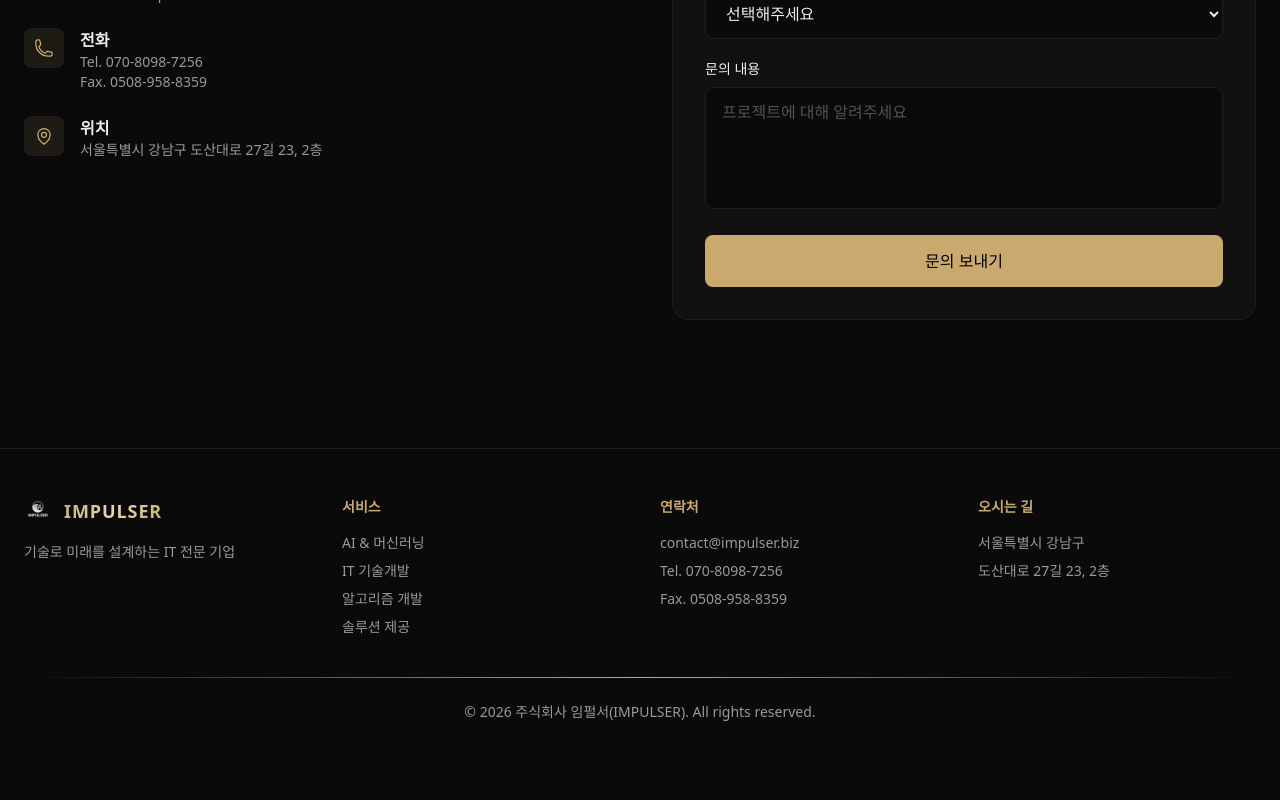
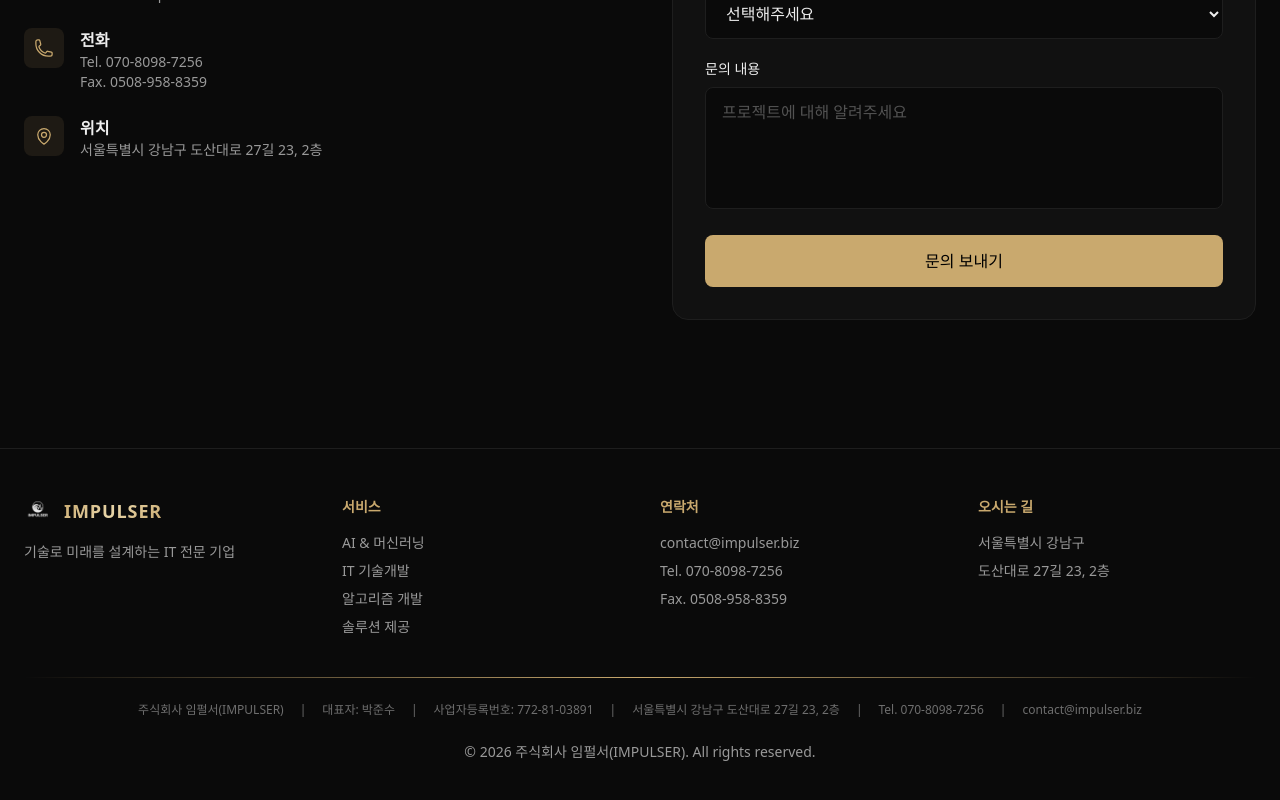
Before and after one commit to kmsjun07/impulser-website, a Next.js app: page / in a window 1280 px wide. Shown: the part 4032-4832 px from the top of the page. Before the commit the page ends 4802 px from the top, so only its background shows below. Built offline with nearby package versions, Linux system fonts and the light colour scheme.

Commit message:
Add business registration info to footer

```diff
--- a/src/components/Footer.tsx
+++ b/src/components/Footer.tsx
@@ -48,6 +48,22 @@
         </div>
 
         <div className="gold-line mt-10 mb-6" />
+
+        {/* Business Info */}
+        <div className="mb-6 flex flex-wrap justify-center gap-x-4 gap-y-1 text-xs text-muted/70">
+          <span>주식회사 임펄서(IMPULSER)</span>
+          <span className="hidden sm:inline">|</span>
+          <span>대표자: 박준수</span>
+          <span className="hidden sm:inline">|</span>
+          <span>사업자등록번호: 772-81-03891</span>
+          <span className="hidden sm:inline">|</span>
+          <span>서울특별시 강남구 도산대로 27길 23, 2층</span>
+          <span className="hidden sm:inline">|</span>
+          <span>Tel. 070-8098-7256</span>
+          <span className="hidden sm:inline">|</span>
+          <span>contact@impulser.biz</span>
+        </div>
+
         <div className="text-center text-sm text-muted">
           &copy; {new Date().getFullYear()} 주식회사 임펄서(IMPULSER). All rights reserved.
         </div>
```
